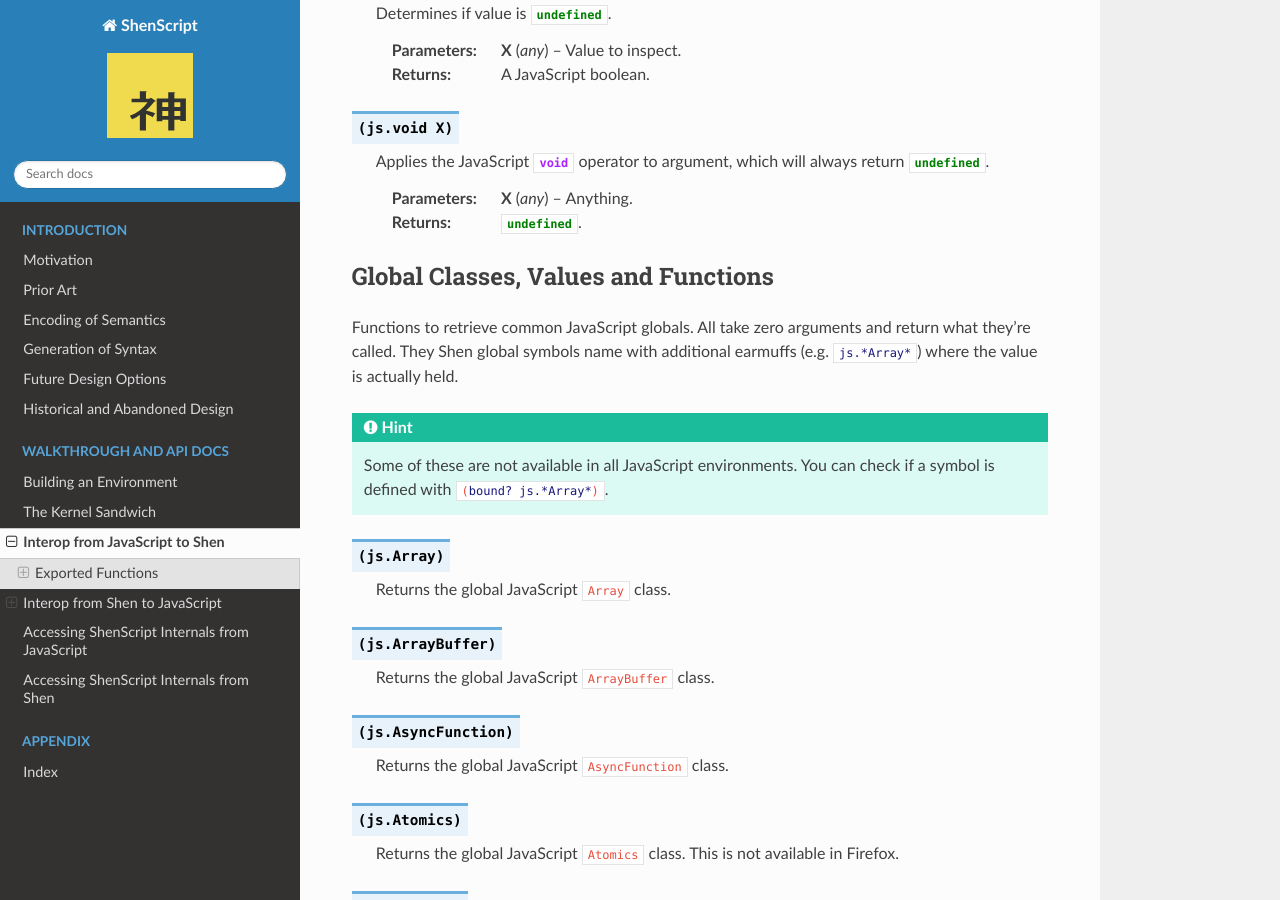
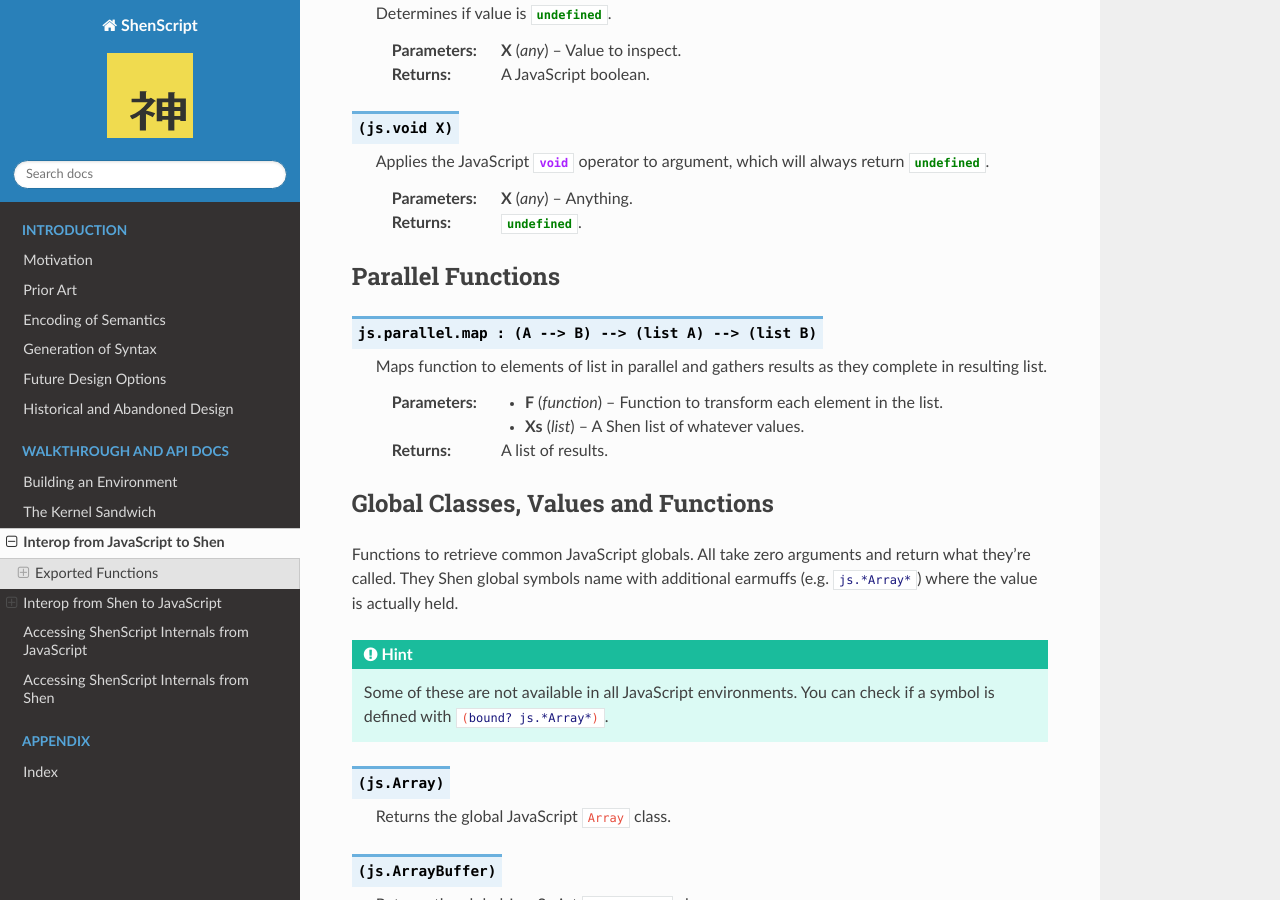
Before and after one commit to rkoeninger/ShenScript, a Sphinx documentation site: the page built from docs/interop.rst, in a window 1280 px wide and 900 px high, scrolled down 16758 px. Built offline with Sphinx 7.4.7 and the Read the Docs theme 2.0.0, drawn with Linux system fonts in a browser that asks for light colours.

Commit message:
Added js.parallel.map

```diff
--- a/docs/interop.rst
+++ b/docs/interop.rst
@@ -721,6 +721,17 @@ Global Functions
    :param any X: Anything.
    :returns: :js:`undefined`.
 
+Parallel Functions
+------------------
+
+.. function:: js.parallel.map : (A --> B) --> (list A) --> (list B)
+
+   Maps function to elements of list in parallel and gathers results as they complete in resulting list.
+
+   :param function F: Function to transform each element in the list.
+   :param list Xs:    A Shen list of whatever values.
+   :returns:          A list of results.
+
 Global Classes, Values and Functions
 ------------------------------------
 
```
Also changed, not shown: 1 other file.
